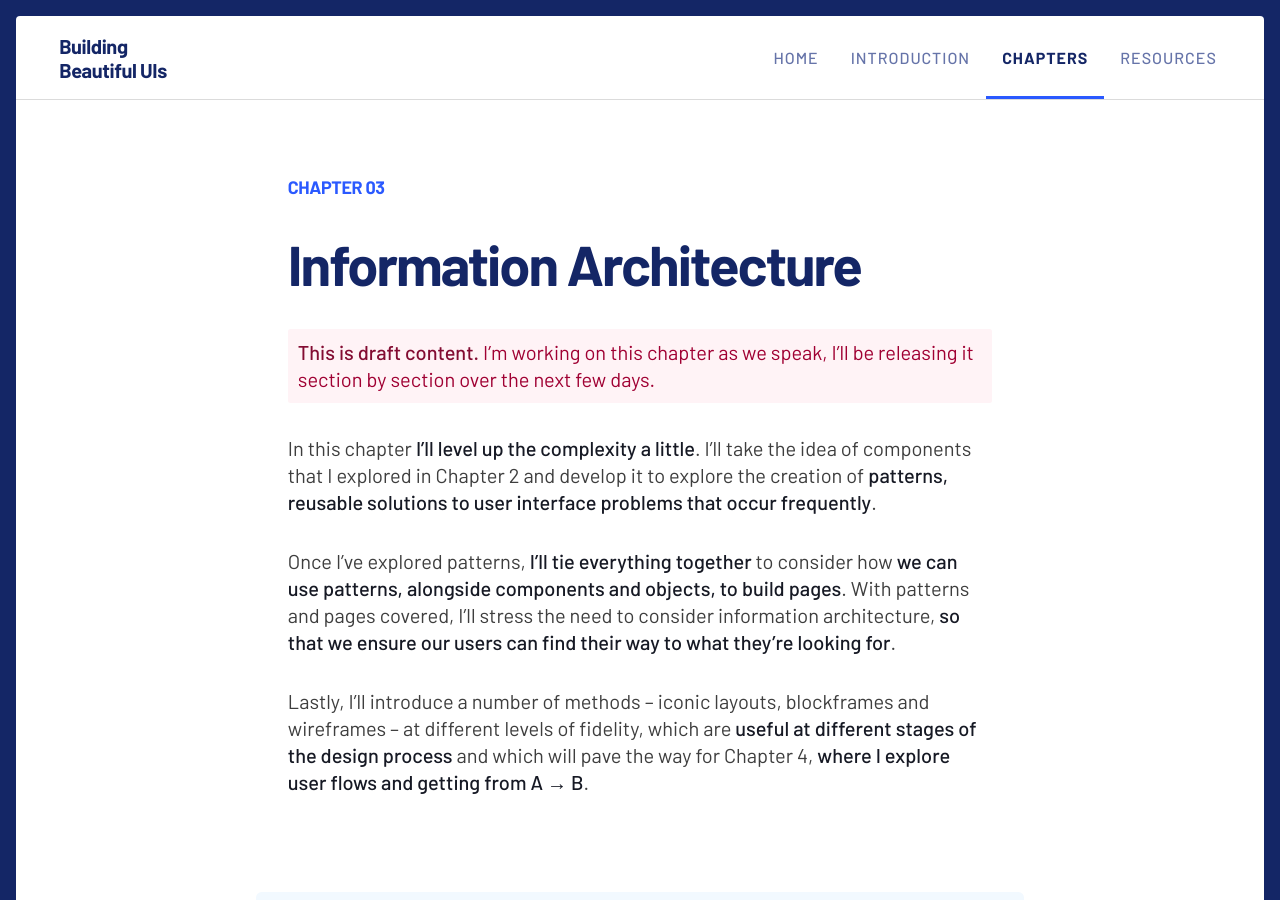
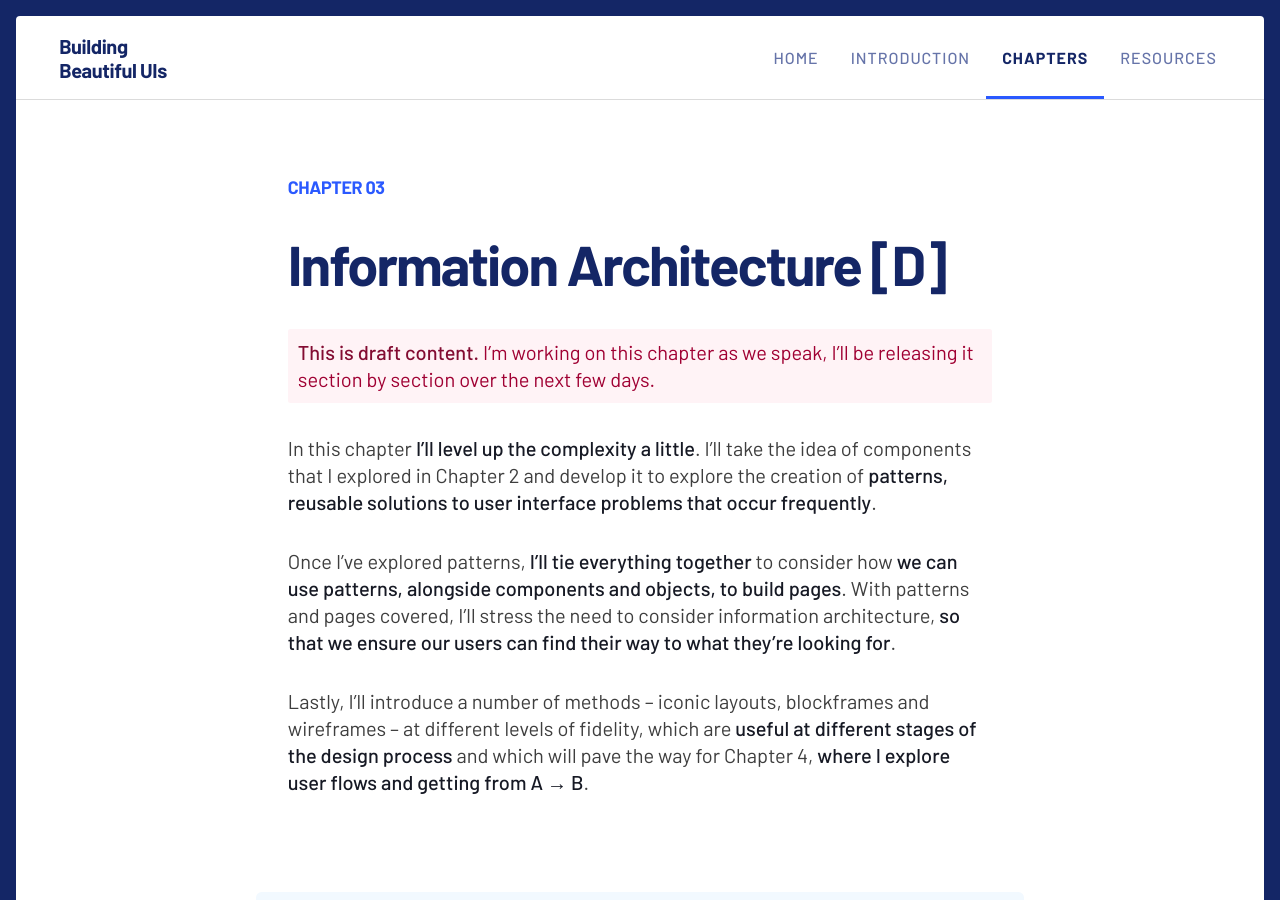
Before and after one commit to buildingbeautifuluis/buildingbeautifuluis.github.io, a Jekyll site: the page built from _preview/03-Information-Architecture.md, in a window 1280 px wide and 900 px high. Built offline with Jekyll 4.4.1, drawn with Linux system fonts in a browser that asks for light colours.

Commit message:
Added [D] for Draft.

```diff
--- a/_preview/03-Information-Architecture.md
+++ b/_preview/03-Information-Architecture.md
@@ -1,6 +1,6 @@
 ---
 chapter-number: "03"
-title: "Information Architecture"
+title: "Information Architecture [D]"
 layout: chapter
 opening-text: "<p class='text--warning'><strong>This is draft content.</strong> I’m working on this chapter as we speak, I’ll be releasing it section by section over the next few days.</p>
 
```
